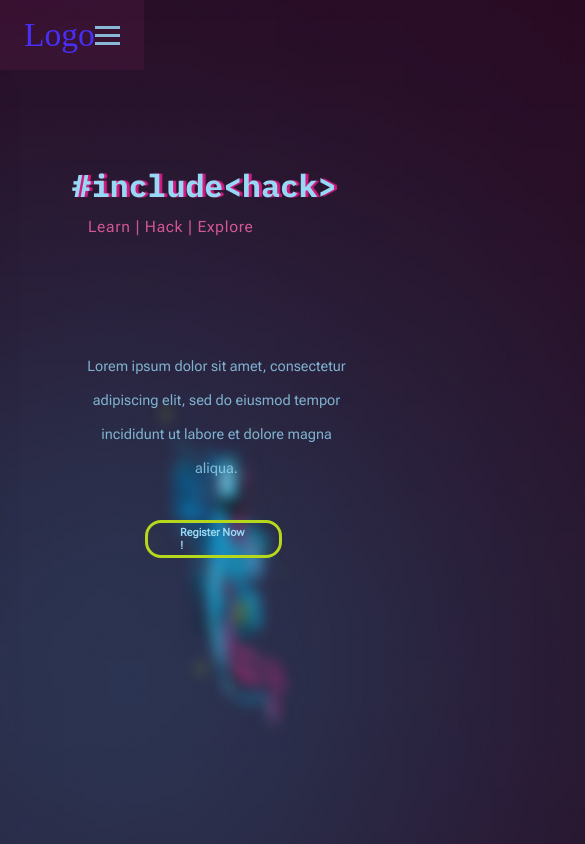
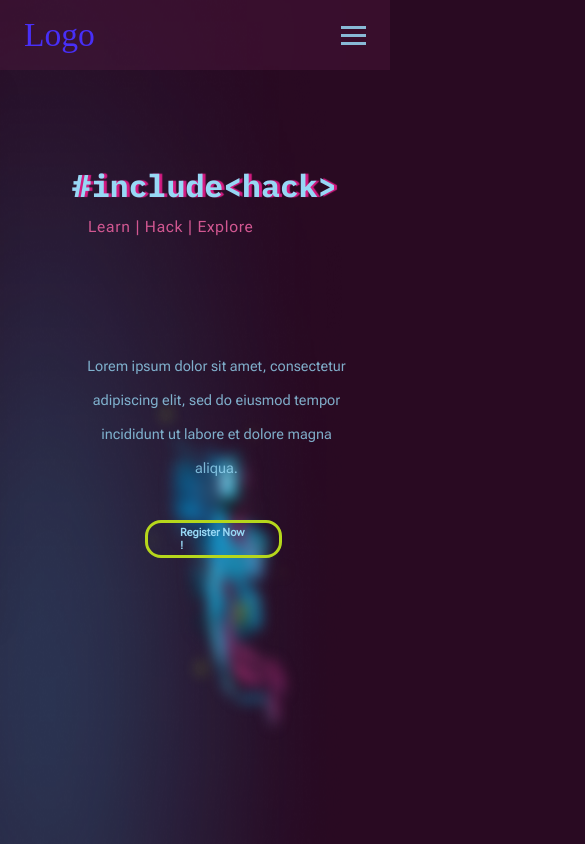
Before and after one commit to DrNH4CK3R/HackDesk, a plain HTML site: page index.html in a window 390 px wide. Shown: the top 844 px of the page, 585 px wide, since content can reach past the window. Drawn offline with Linux system fonts and the light colour scheme.

Commit message:
style.css

```diff
--- a/css/style.css
+++ b/css/style.css
@@ -38,8 +38,7 @@ a {
 /* ----- Menu ----- */
 .header{
     position: fixed;
-    top: 0;
-
+    width: 100%;
     background: rgba(103, 33, 80, 0.25);
     backdrop-filter: blur(250px);
 }
@@ -220,6 +219,10 @@ a {
         width: 35vw;
         height: 40vh;
     }
+    .bgdecor{
+        width: 100vw;
+        height: 200vh;
+    }
 }
 @media only screen and (max-width: 600px) {
     .landhead{
```
